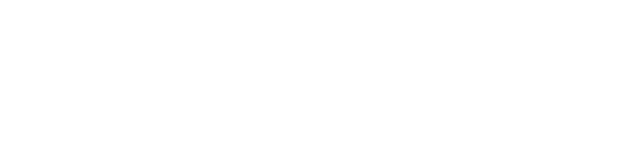
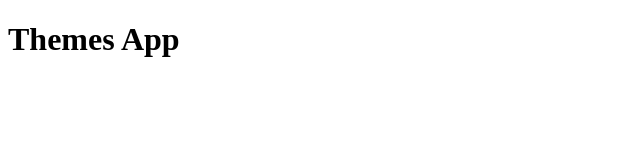
Before and after one commit to Funmi01/selecting-themes, a plain HTML site: page index.html in a window 1280 px wide. Shown: the whole page, without its empty margins (0-640 px from the left). Drawn offline with Linux system fonts and the light colour scheme.

Commit message:
add heading

```diff
--- a/index.html
+++ b/index.html
@@ -3,7 +3,9 @@
   <head>
     <meta charset="UTF-8" />
     <meta name="viewport" content="width=device-width, initial-scale=1.0" />
-    <title>Document</title>
+    <title>Themes</title>
   </head>
-  <body></body>
+  <body>
+    <h1>Themes App</h1>
+  </body>
 </html>
```
